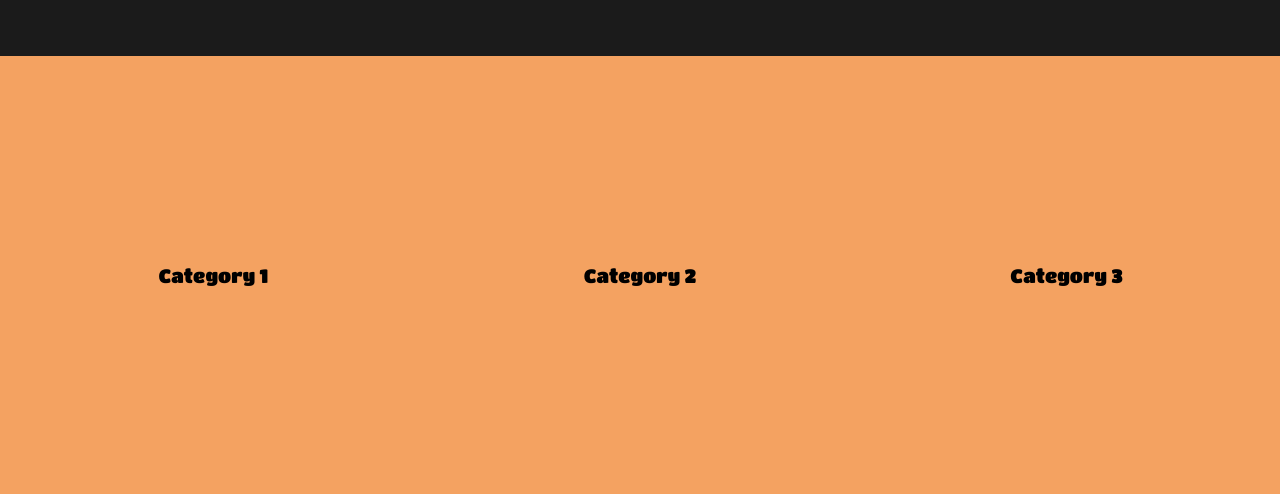
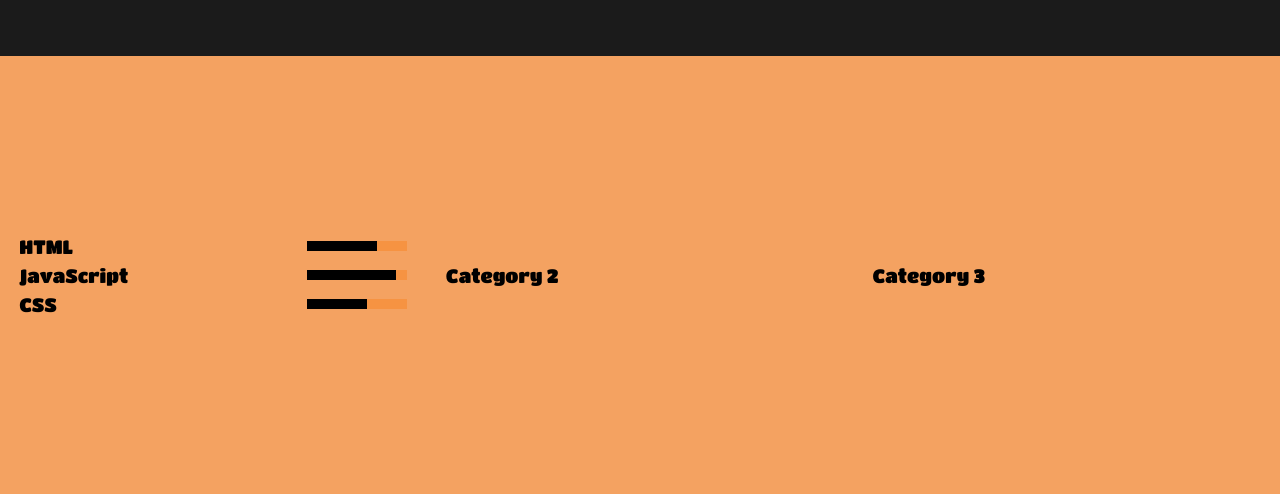
Before and after one commit to David-Portillo/cv, a PHP site: page / in a window 1280 px wide. Shown: the part 1176-1670 px from the top of the page. Run offline with PHP 8.4, Linux system fonts and the light colour scheme; style sheets or scripts are compiled from the project's sources.

Commit message:
added skills bar

```diff
--- a/src/index.html
+++ b/src/index.html
@@ -36,7 +36,26 @@
           <div class="text-content"></div>
         </div>
 
-        <div class="skill-grid-area-1 text-content">Category 1</div>
+        <div class="skill-grid-area-1 text-content">
+          <div>
+            <span>HTML</span>
+            <div class="skill-container">
+              <div class="html"></div>
+            </div>
+          </div>
+          <div>
+            <span>JavaScript</span>
+            <div class="skill-container">
+              <div class="javascript"></div>
+            </div>
+          </div>
+          <div class="skill-container">
+            <span>CSS</span>
+            <div class="skill-container">
+              <div class="css"></div>
+            </div>
+          </div>
+        </div>
         <div class="skill-grid-area-2 text-content">Category 2</div>
         <div class="skill-grid-area-3 text-content">Category 3</div>
       </div>
--- a/src/scss/main.scss
+++ b/src/scss/main.scss
@@ -164,8 +164,8 @@ main .grid-container {
 
     .photo-img {
       display: block;
-      width: 150px;
-      height: 150px;
+      width: 280px;
+      height: 280px;
       background-image: url("../assets/images/photo-opt2.jpg");
       background-size: cover;
       background-repeat: no-repeat;
@@ -179,42 +179,55 @@ main .grid-container {
 
   .skill-grid-area-1 {
     grid-area: skill-cat-1;
-    background-color: #f4a261;
-    display: flex;
-    justify-content: center;
-    align-items: center;
-    font-family: "TitanOne";
-    font-size: 1.2em;
-    color: black;
   }
   .skill-grid-area-2 {
     grid-area: skill-cat-2;
-    background-color: #f4a261;
-    display: flex;
-    justify-content: center;
-    align-items: center;
-    font-family: "TitanOne";
-    font-size: 1.2em;
-    color: black;
   }
   .skill-grid-area-3 {
     grid-area: skill-cat-3;
-    background-color: #f4a261;
-    display: flex;
-    justify-content: center;
-    align-items: center;
-    font-family: "TitanOne";
-    font-size: 1.2em;
-    color: black;
   }
 
   .skill-grid-area-1,
   .skill-grid-area-2,
   .skill-grid-area-3 {
+    font-family: "TitanOne";
+    background-color: #f4a261;
     padding: 1em;
     display: flex;
     justify-content: center;
     height: 50vh;
+    font-size: 1.2em;
+    color: black;
+    flex-direction: column;
+    & > div {
+      display: flex;
+      justify-content: space-between;
+      align-items: center;
+
+      .skill-container {
+        width: 100px;
+        background-color: #f88c33aa;
+        margin-left: 10px;
+        height: 10px;
+
+        .html,
+        .javascript,
+        .css {
+          height: 10px;
+          background-color: black;
+        }
+
+        .html {
+          width: 70%;
+        }
+        .javascript {
+          width: 89%;
+        }
+        .css {
+          width: 60%;
+        }
+      }
+    }
   }
 }
 
```
